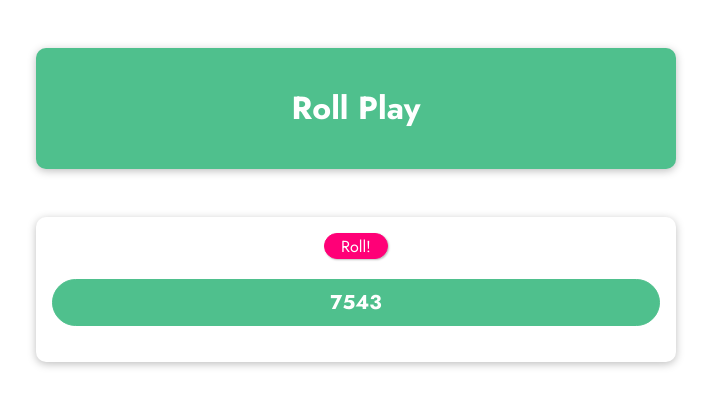
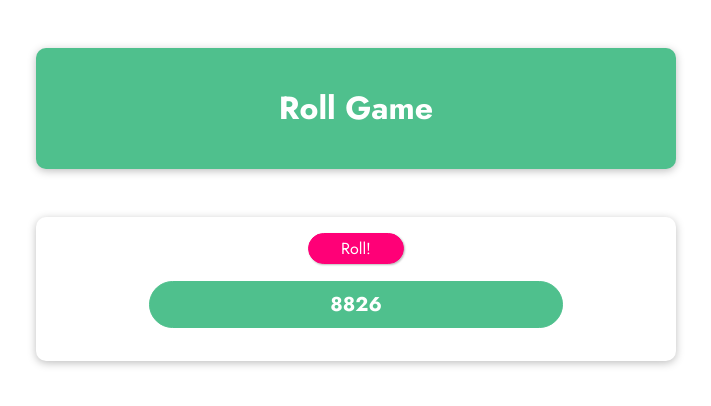
Before and after one commit to reactor01/rollgame, a website: page index.html in a window 1280 px wide. Both pictures are taken after a click on the button "Roll!". Shown: the whole page, without its empty margins (284-995 px from the left). Drawn offline with nearby package versions, Linux system fonts and the light colour scheme.

```diff
--- a/app.js
+++ b/app.js
@@ -1,14 +1,13 @@
 const app = Vue.createApp({
   data() {
     return {
-      randomNumber: "- - - - -",
+      playedNumbers: [],
     };
   },
   methods: {
-    generateNumber: function () {
-      const returnedNumber = Math.floor(1000 + Math.random() * 9000);
-      this.randomNumber = returnedNumber;
-      return returnedNumber;
+    generateNumber() {
+      const generatedNumber = Math.floor(1000 + Math.random() * 9000);
+      this.playedNumbers.push(generatedNumber);
     },
   },
 });
--- a/index.html
+++ b/index.html
@@ -3,7 +3,7 @@
   <head>
     <meta charset="UTF-8" />
     <meta name="viewport" content="width=device-width, initial-scale=1.0" />
-    <title>Counter</title>
+    <title>Roll Game</title>
     <link rel="shortcut icon" href="#" />
     <link
       href="https://fonts.googleapis.com/css2?family=Jost:wght@400;700&display=swap"
@@ -15,11 +15,14 @@
   </head>
   <body>
     <header>
-      <h1>Roll Play</h1>
+      <h1>Roll Game</h1>
     </header>
     <section id="events">
-      <button v-on:click="generateNumber()">Roll!</button>
-      <p>{{ randomNumber }}</p>
+      <button @click="generateNumber">Roll!</button>
+      <p v-if="playedNumbers.length === 0">No rolls played!</p>
+      <ul v-else>
+        <li v-for="number in playedNumbers">{{ number }}</li>
+      </ul>
     </section>
   </body>
 </html>
--- a/styles.css
+++ b/styles.css
@@ -3,7 +3,7 @@
 }
 
 html {
-  font-family: 'Jost', sans-serif;
+  font-family: "Jost", sans-serif;
 }
 
 body {
@@ -42,11 +42,29 @@
 #events p {
   font-size: 1.25rem;
   font-weight: bold;
+  /* border: 1px solid #4fc08d; */
+  /* background-color: #4fc08d; */
+  color: grey;
+  padding: 0.5rem;
+  border-radius: 25px;
+}
+
+ul {
+  list-style-type: none;
+  padding: 0.5rem;
+  margin: 0.05rem auto;
+}
+
+li {
+  font-size: 1.25rem;
+  font-weight: bold;
   border: 1px solid #4fc08d;
   background-color: #4fc08d;
   color: white;
   padding: 0.5rem;
   border-radius: 25px;
+  margin: 0.5rem auto;
+  width: 70%;
 }
 
 #events input {
@@ -66,7 +84,7 @@
   border: 1px solid #ff0077;
   background-color: #ff0077;
   color: white;
-  padding: 0.05rem 1rem;
+  padding: 0.2rem 2rem;
   box-shadow: 1px 1px 2px rgba(0, 0, 0, 0.26);
   border-radius: 20px;
   margin: 0 1rem;
```
